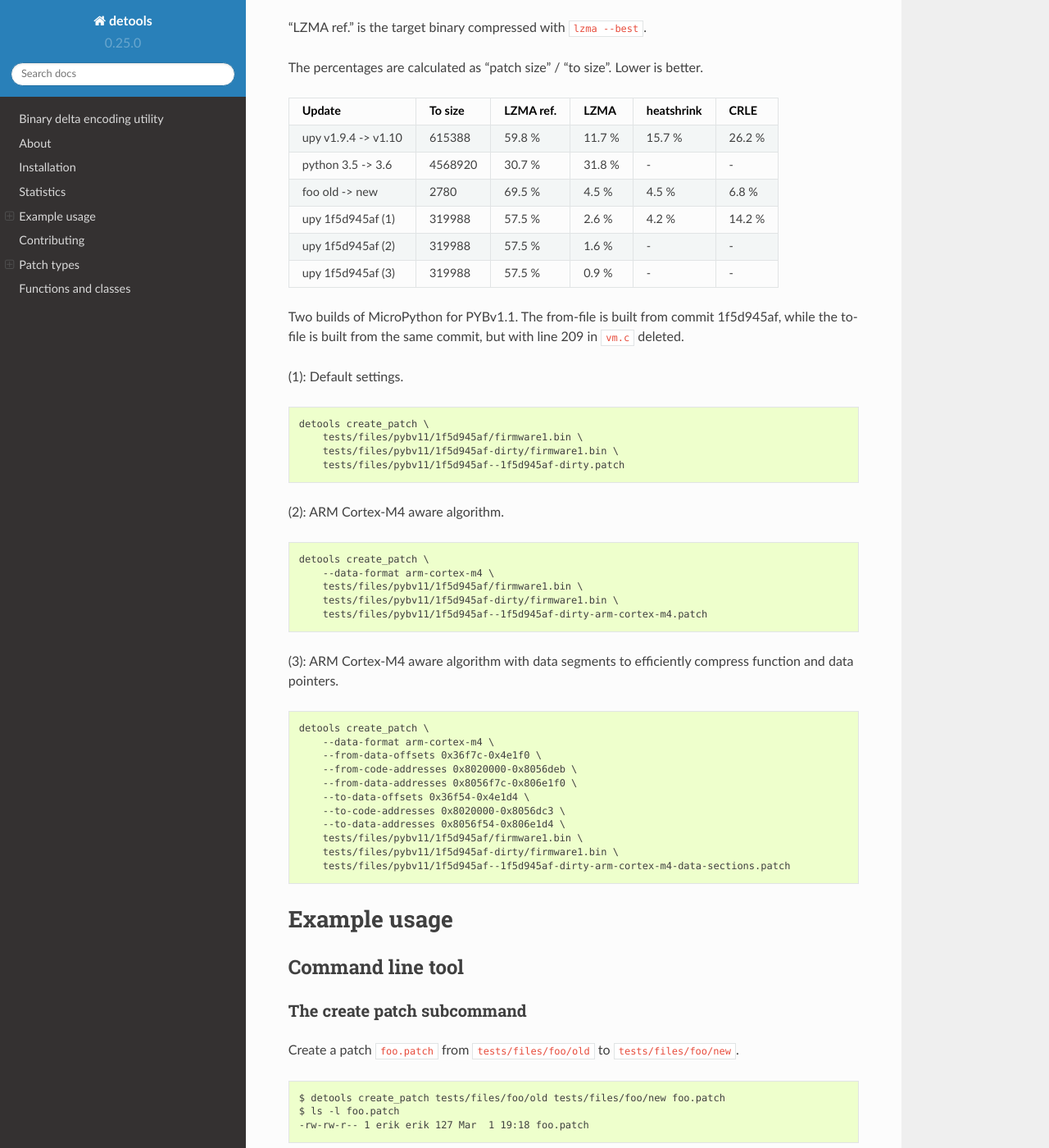
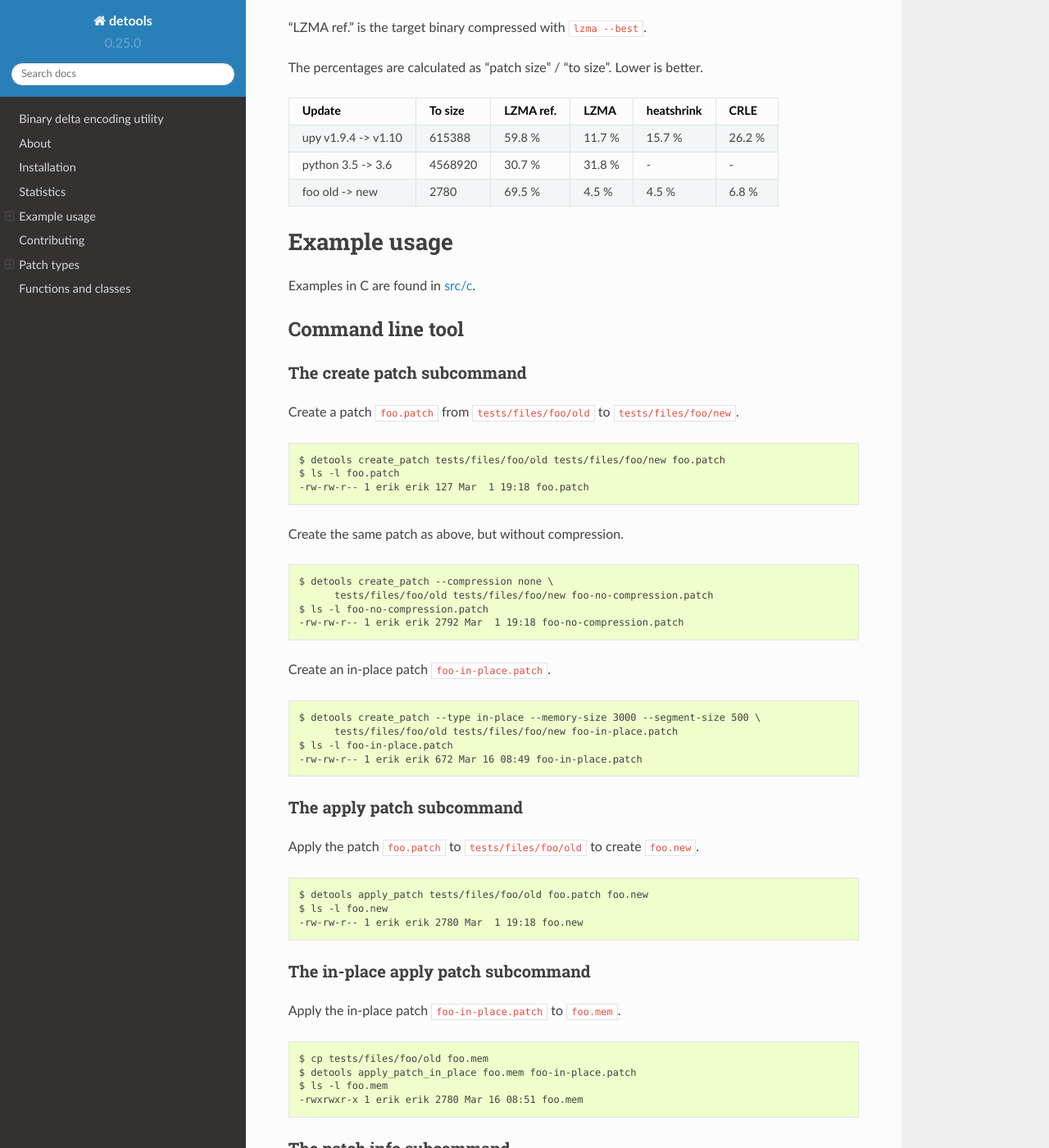
Before and after one commit to eerimoq/detools, a Sphinx documentation site: the page built from docs/index.rst, in a window 1280 px wide and 1400 px high, scrolled down 1048 px. Shown: the whole window at 82% size. Built offline with Sphinx 7.4.7 and the Read the Docs theme 2.0.0, drawn with Linux system fonts in a browser that asks for light colours; some of the changed text lies outside the part shown.

Commit message:
Documentation.

```diff
--- a/README.rst
+++ b/README.rst
@@ -67,55 +67,11 @@ better.
 +---------------------+----------+-----------+---------+------------+---------+
 | foo old -> new      |     2780 |    69.5 % |   4.5 % |      4.5 % |   6.8 % |
 +---------------------+----------+-----------+---------+------------+---------+
-| upy 1f5d945af (1)   |   319988 |    57.5 % |   2.6 % |      4.2 % |  14.2 % |
-+---------------------+----------+-----------+---------+------------+---------+
-| upy 1f5d945af (2)   |   319988 |    57.5 % |   1.6 % |         \- |      \- |
-+---------------------+----------+-----------+---------+------------+---------+
-| upy 1f5d945af (3)   |   319988 |    57.5 % |   0.9 % |         \- |      \- |
-+---------------------+----------+-----------+---------+------------+---------+
-
-Two builds of MicroPython for PYBv1.1. The from-file is built from
-commit 1f5d945af, while the to-file is built from the same commit, but
-with line 209 in ``vm.c`` deleted.
-
-(1): Default settings.
-
-.. code-block:: text
-
-   detools create_patch \
-       tests/files/pybv11/1f5d945af/firmware1.bin \
-       tests/files/pybv11/1f5d945af-dirty/firmware1.bin \
-       tests/files/pybv11/1f5d945af--1f5d945af-dirty.patch
-
-(2): ARM Cortex-M4 aware algorithm.
-
-.. code-block:: text
-
-   detools create_patch \
-       --data-format arm-cortex-m4 \
-       tests/files/pybv11/1f5d945af/firmware1.bin \
-       tests/files/pybv11/1f5d945af-dirty/firmware1.bin \
-       tests/files/pybv11/1f5d945af--1f5d945af-dirty-arm-cortex-m4.patch
-
-(3): ARM Cortex-M4 aware algorithm with data segments to efficiently
-compress function and data pointers.
-
-.. code-block:: text
-
-   detools create_patch \
-       --data-format arm-cortex-m4 \
-       --from-data-offsets 0x36f7c-0x4e1f0 \
-       --from-code-addresses 0x8020000-0x8056deb \
-       --from-data-addresses 0x8056f7c-0x806e1f0 \
-       --to-data-offsets 0x36f54-0x4e1d4 \
-       --to-code-addresses 0x8020000-0x8056dc3 \
-       --to-data-addresses 0x8056f54-0x806e1d4 \
-       tests/files/pybv11/1f5d945af/firmware1.bin \
-       tests/files/pybv11/1f5d945af-dirty/firmware1.bin \
-       tests/files/pybv11/1f5d945af--1f5d945af-dirty-arm-cortex-m4-data-sections.patch
 
 Example usage
 =============
+
+Examples in C are found in `src/c`_.
 
 Command line tool
 -----------------
@@ -244,3 +200,5 @@ Contributing
 .. _Normal: https://detools.readthedocs.io/en/latest/#id1
 
 .. _in-place: https://detools.readthedocs.io/en/latest/#id2
+
+.. _src/c: https://github.com/eerimoq/detools/tree/master/src/c
--- a/docs/index.rst
+++ b/docs/index.rst
@@ -31,7 +31,7 @@ The in-place patch type is designed to update an application in
 place. It is useful when flash operations are faster than the external
 interface transfer speed.
 
-Use ``--type in-place`` to create an in-plance patch. The to options
+Use ``--type in-place`` to create an in-place patch. The to options
 ``--memory-size`` and ``--segment-size`` are required, while
 ``--minimum-shift-size`` is optional.
 
```
